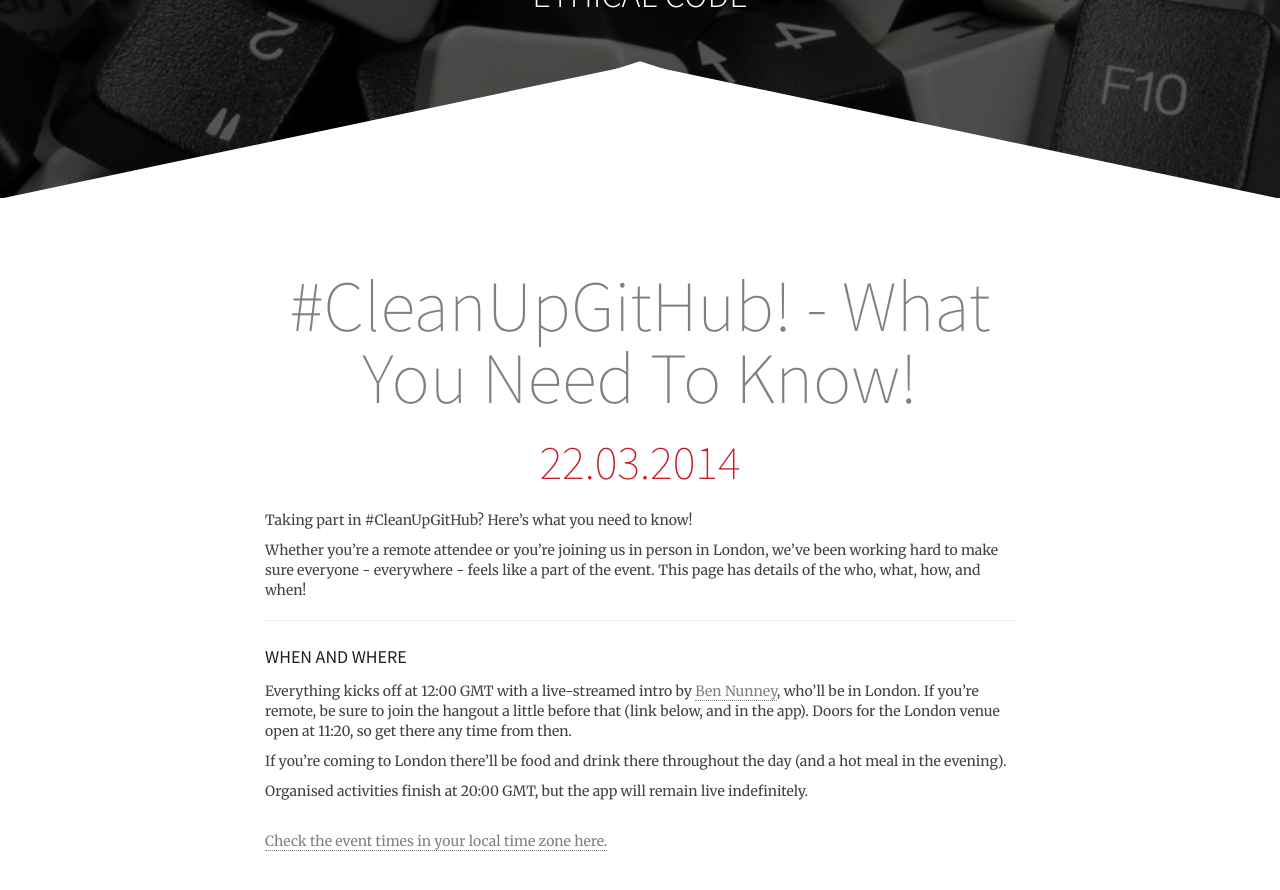
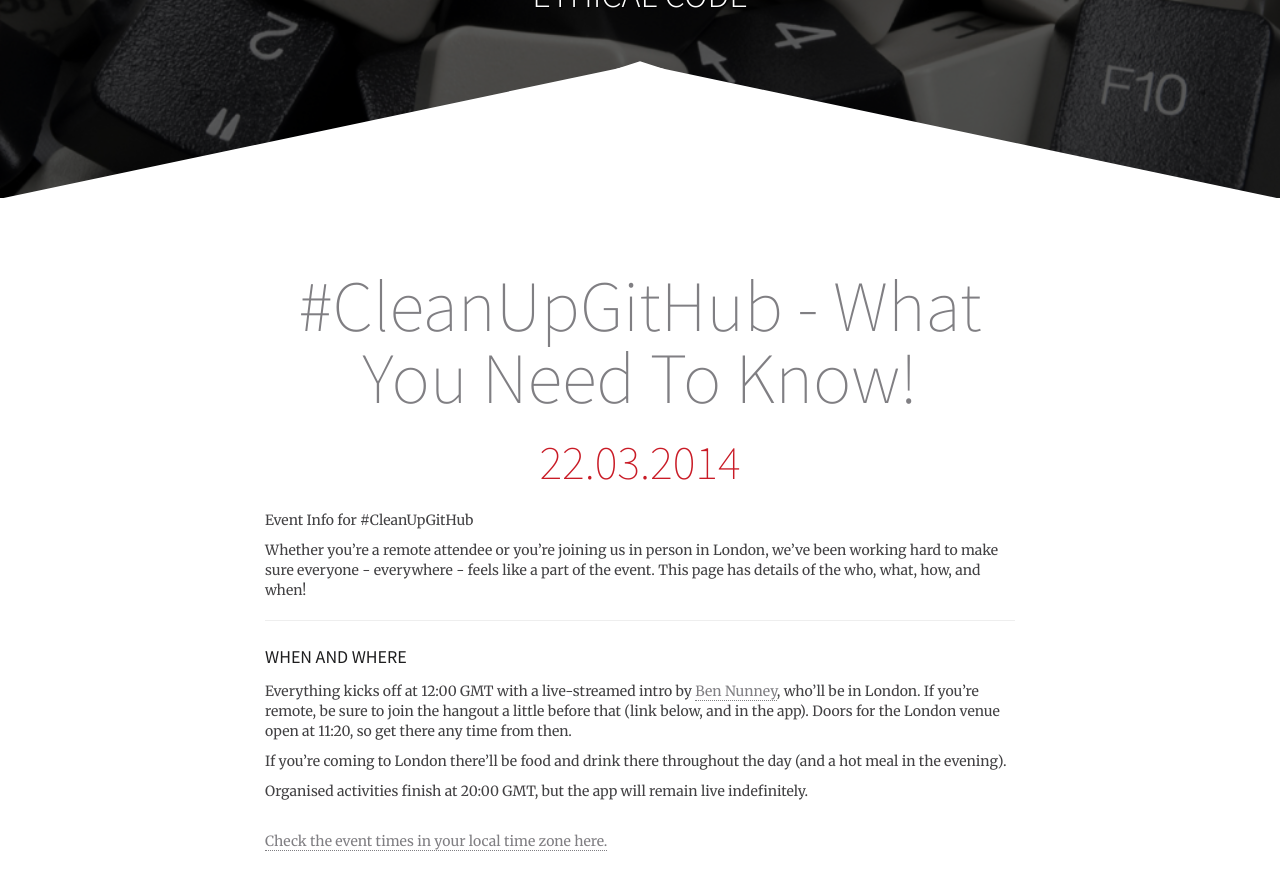
Before and after one commit to Mouseion/ethicalcode.github.io, a Jekyll site: the page built from _posts/2014-03-22-eventinfo.md, in a window 1280 px wide and 900 px high, scrolled down 342 px. Shown: the top 890 px of the window. Built offline with Jekyll 4.4.1, drawn with Linux system fonts in a browser that asks for light colours; nearby versions of some CDN libraries; library files that are not in the unit come from our copies.

Commit message:
Fixing some of the markup

```diff
--- a/_posts/2014-03-22-eventinfo.md
+++ b/_posts/2014-03-22-eventinfo.md
@@ -1,7 +1,7 @@
 ---
 layout: post
 type: status
-title: "#CleanUpGitHub! - What You Need To Know!"
+title: "#CleanUpGitHub - What You Need To Know!"
 description: "Status Headline"
 category: events
 tags: [event, code]
@@ -9,11 +9,12 @@
 comments: false
 mathjax:
 ---
-Taking part in #CleanUpGitHub? Here's what you need to know!
+Event Info for #CleanUpGitHub
 
 Whether you're a remote attendee or you're joining us in person in London, we've been working hard to make sure everyone - everywhere - feels like a part of the event. This page has details of the who, what, how, and when!
 
 ----
+
 ### When and Where
 Everything kicks off at 12:00 GMT with a live-streamed intro by [Ben Nunney](http://www.twitter.com/BenNunney), who'll be in London. If you're remote, be sure to join the hangout a little before that (link below, and in the app). Doors for the London venue open at 11:20, so get there any time from then.
 
@@ -26,6 +27,7 @@
 <br />
 
 ----
+
 ### Keeping In Touch
 
 We'll be making use of three main tools during the event: The EthicalCode web app, IRC, and Hangouts on Air.
@@ -41,6 +43,7 @@
 <br />
 
 ----
+
 ### The EthicalCode Web App
 
 The thing that'll really make the event special is for us all to be working <i>together</i> rather than on the same thing but in our own way.
@@ -74,6 +77,7 @@
 <br />
 
 ----
+
 ### Debate
 
 We'll be hosting an in-person and online debate on the day using IRC and Hangouts on Air. More details as and when, as it's designed to be quite ad-hoc. The debate will be facilitated by [@DylanMaryk](http://www.twitter.com/DylanMaryk)
```
